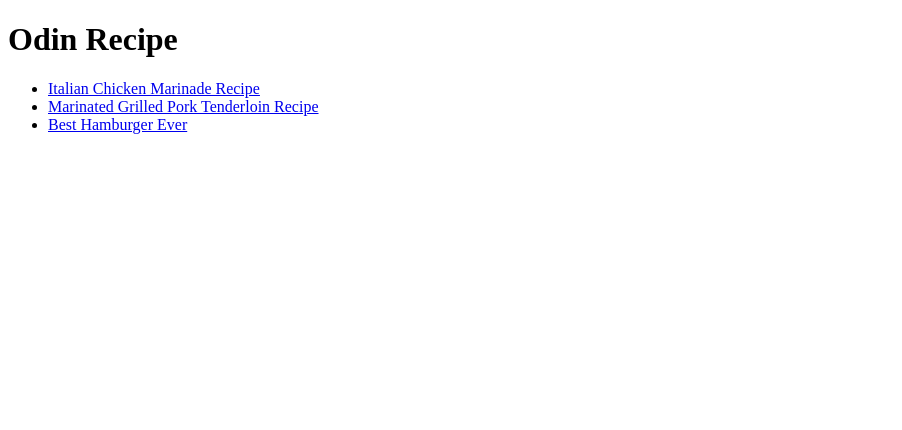
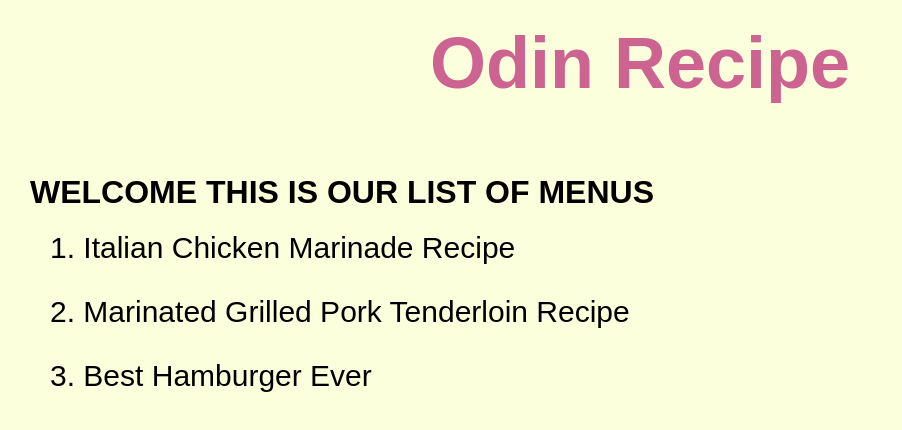
Before and after one commit to DEVKUMARRAI/odin-recipes, a plain HTML site: page index.html in a window 1280 px wide. Shown: the whole page, without its empty margins (0-902 px from the left). Drawn offline with Linux system fonts and the light colour scheme.

Commit message:
index page styled and added return to homepage button in all recipe pages

```diff
--- a/index.html
+++ b/index.html
@@ -5,16 +5,18 @@
     <meta charset="UTF-8">
     <meta http-equiv="X-UA-Compatible" content="IE=edge">
     <meta name="viewport" content="width=device-width, initial-scale=1.0">
+    <link rel="stylesheet" href="/style.css">
     <title>Home</title>
 </head>
 
 <body>
     <h1>Odin Recipe</h1>
+    <h3>welcome this is our list of menus</h3>
     <ul>
-        <li><a href="./Recipes/chicken.html">Italian Chicken Marinade Recipe</a>
+        <li><a href="./Recipes/chicken.html">1. Italian Chicken Marinade Recipe</a>
         </li>
-        <li><a href="./Recipes/pork.html">Marinated Grilled Pork Tenderloin Recipe</a></li>
-        <li><a href="./Recipes/hamburger.html">Best Hamburger Ever</a></li>
+        <li><a href="./Recipes/pork.html">2. Marinated Grilled Pork Tenderloin Recipe</a></li>
+        <li><a href="./Recipes/hamburger.html">3. Best Hamburger Ever</a></li>
     </ul>
 </body>
 
--- /dev/null
+++ b/style.css
@@ -0,0 +1,38 @@
+*{
+    margin: 0;
+    padding: 0;
+    background-color: rgb(252, 255, 220);
+
+}
+h1{
+    margin-top:22px;
+    margin-bottom:2px ;
+    text-align: center;
+    font-size: 72px;
+    text-transform: capitalize;
+    font-family: sans-serif;
+    color: rgb(205 99 145);
+    font-weight: 700;
+}
+h3{
+    text-transform: uppercase;
+    margin-top: 70px;
+    margin-left: 30px;
+    font-size: 32px;
+    font-family:fantasy;
+}
+
+ul li a{
+    display: block;
+    text-decoration: none;
+    margin-left: 40px;
+    margin-top: 10px;
+    padding: 10px;
+    font-size: 30px;
+    text-transform: capitalize;
+    color: black;
+    font-family: sans-serif;
+}
+a:hover{
+    color: red;
+}
```
Also changed, not shown: Recipes/chicken.html (+1 -0 lines), Recipes/hamburger.html (+1 -1 lines), Recipes/pork.html (+1 -1 lines).
